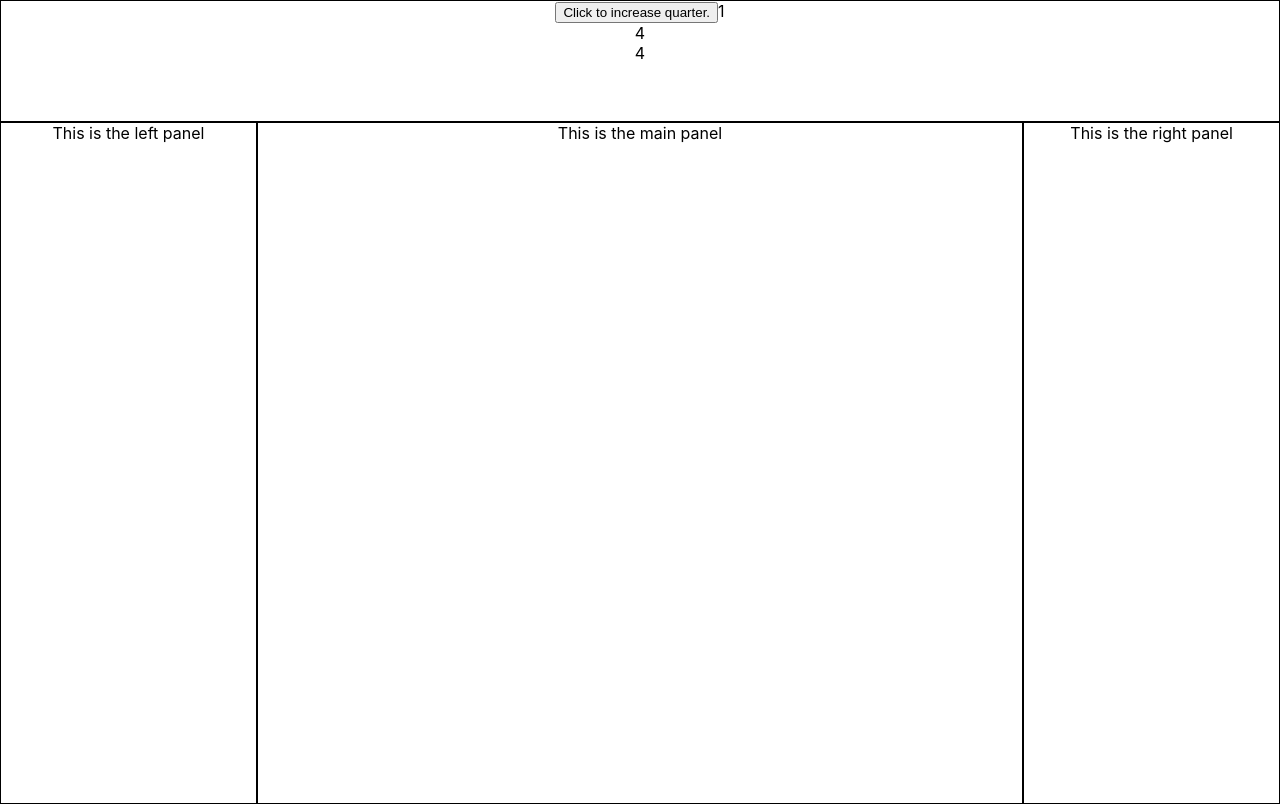
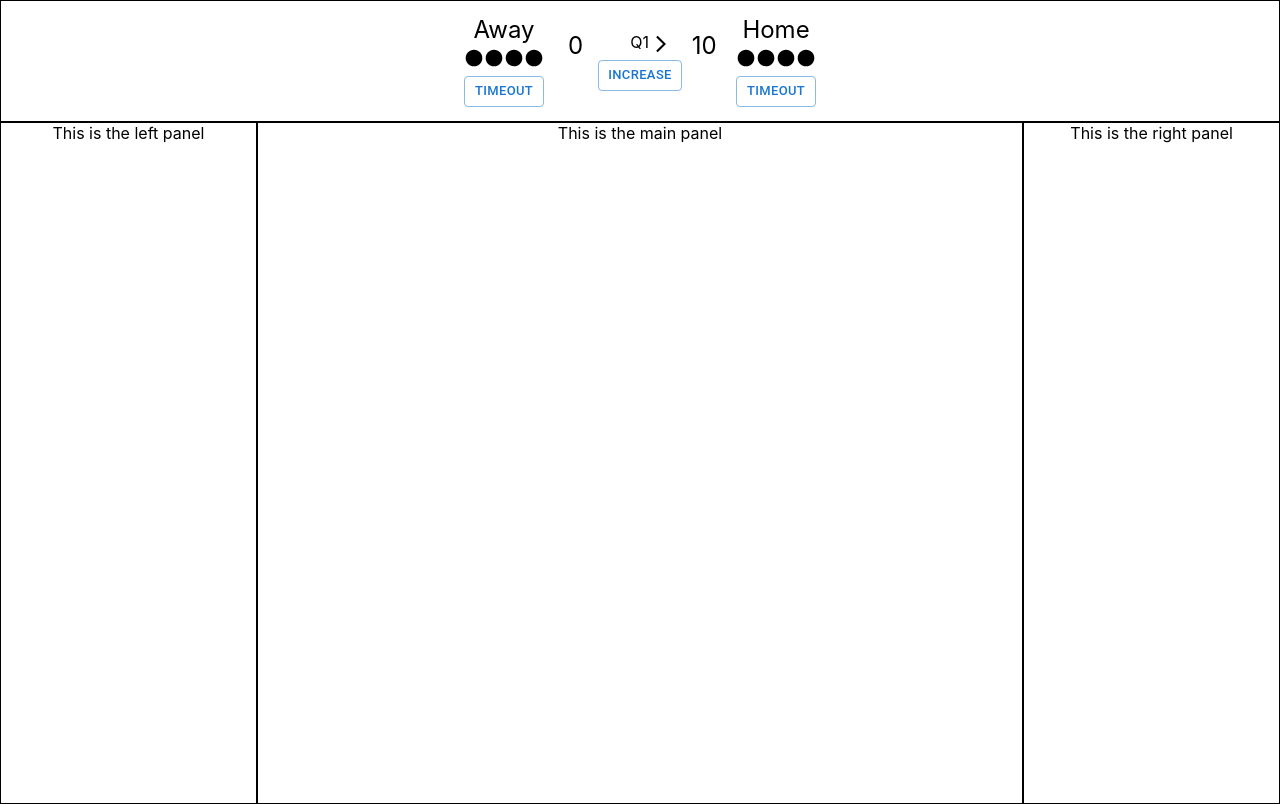
Before and after one commit to z-score-sports/data-entry-site-v2, a React (Create React App) app: page / in a window 1280 px wide. Built offline with nearby package versions, Linux system fonts and the light colour scheme.

Commit message:
top bar scoreboard almost complete

```diff
--- a/package.json
+++ b/package.json
@@ -3,6 +3,9 @@
   "version": "0.1.0",
   "private": true,
   "dependencies": {
+    "@emotion/react": "^11.10.5",
+    "@emotion/styled": "^11.10.5",
+    "@mui/icons-material": "^5.10.14",
     "@mui/material": "^5.10.14",
     "@mui/styled-engine-sc": "^5.10.14",
     "@testing-library/jest-dom": "^5.16.5",
--- /dev/null
+++ b/src/components/ScoreBoard.tsx
@@ -0,0 +1,76 @@
+import React, {useContext, useState} from 'react'
+import { observer } from "mobx-react-lite"
+import { GameStateContext } from '../App';
+import CircleIcon from '@mui/icons-material/Circle';
+import CircleOutlinedIcon from '@mui/icons-material/CircleOutlined';
+import { Button } from '@mui/material';
+import { Team } from '../state/Player';
+import ArrowBackIosNewOutlinedIcon from '@mui/icons-material/ArrowBackIosNewOutlined';
+import ArrowForwardIosOutlinedIcon from '@mui/icons-material/ArrowForwardIosOutlined';
+
+import "../css/ScoreBoard.css";
+
+interface TeamDescriptionProps {
+    name: string,
+    timeouts: number,
+    maxTimeouts: number,
+    timeoutFunction: () => any,
+}
+
+const TeamDescriptionComponent: React.FC<TeamDescriptionProps> = observer((props) => {
+    return (
+        <div className='teamdescription'>
+            <div className='teamname'>{props.name}</div>
+            <div className='timeouts'>
+                {[...Array(props.maxTimeouts)].map((e, i) => {
+                    return (
+                        <>
+                            {i < props.timeouts && <CircleIcon fontSize='small'></CircleIcon>}
+                            {i >= props.timeouts && <CircleOutlinedIcon fontSize='small'></CircleOutlinedIcon>}
+                        </>
+                    )
+                })}
+            </div>
+            <Button variant="outlined" size="small" onClick={props.timeoutFunction}>Timeout</Button>
+
+        </div>
+    )
+})
+
+function ScoreBoard() {
+
+    const gameState = useContext(GameStateContext);
+
+    return (
+        <div className='scoreboard'>
+            <div className="scoreboarddata">
+                <TeamDescriptionComponent name='Away' timeouts={gameState.awayTimeouts} maxTimeouts={4} timeoutFunction={() => {gameState.callTimeout(Team.away)}}/>
+                <div className="centerscoreboard">
+                    <div className="scoreboard__scores">
+                        <div className='score width3'>{gameState.awayRoster.pointsScored}</div>
+                        {/* // potential pos arrow */}
+                        <div className='score__center width3'>
+                            <div className="width3 leftarrow">
+                                {gameState.possessionArrow === Team.home ?
+                                    <ArrowBackIosNewOutlinedIcon fontSize='small'/> : <div/> }
+                            </div>
+                            <div className="width3 quarter">
+                                Q{gameState.quarter}
+                            </div>
+                            <div className="width3 rightarrow">
+                            {gameState.possessionArrow === Team.away ?
+                                    <ArrowForwardIosOutlinedIcon fontSize='small'/> : <div/> }
+                            </div>
+                        </div>
+                        {/* // potential pos arrow */}
+                        <div className='score width3'>{10}</div>
+                    </div>
+                    <Button variant='outlined' size='small' onClick={() => {gameState.increaseQuarter()}}>Increase</Button>
+                </div>
+                <TeamDescriptionComponent name='Home' timeouts={gameState.homeTimeouts} maxTimeouts={4} timeoutFunction={() => {gameState.callTimeout(Team.home)}}/>
+            </div>
+        </div>
+    )
+}
+
+export default observer(ScoreBoard)
--- a/src/components/panels/TopBar.tsx
+++ b/src/components/panels/TopBar.tsx
@@ -1,23 +1,18 @@
-import React, { useContext } from 'react';
+import React from 'react';
 import { observer } from "mobx-react-lite"
 import '../../App.css';
-import GameState from '../../state/GameState';
-import { GameStateContext } from '../../App';
+import '../../css/panels/TopBar.css';
+
+import ScoreBoard from '../ScoreBoard';
+
 
 function TopBar() {
 
-  const gameState = useContext(GameStateContext)
-
   return (
     <div className = 'tBar'>
-        <button onClick={() => {gameState.increaseQuarter()}}>Click to increase quarter.</button>
-      {gameState.quarter}
-      <br/>
-      {gameState.awayTimeouts}
-      <br/>
-      {gameState.homeTimeouts}
+        <ScoreBoard />
     </div>
   );
 }
 
-export default observer(TopBar);
+export default TopBar;
--- /dev/null
+++ b/src/css/ScoreBoard.css
@@ -0,0 +1,54 @@
+.teamdescription {
+    width: fit-content;
+    display: flex;
+    flex-direction: column;
+    gap: 0.25em;
+}
+
+.teamname {
+    font-size: x-large;
+    font-weight: normal;
+
+}
+
+.timeouts {
+    margin: 0;
+    padding: 0;
+}
+
+.scoreboarddata {
+    display: flex;
+    height: 100%;
+    align-items: center;
+}
+
+.centerscoreboard {
+    width: 15vw;
+}
+
+.scoreboard__scores {
+    display: flex;
+    justify-content: space-between;
+
+}
+
+.score {
+    font-size: x-large;
+    font-weight:normal;
+    display: flex;
+    justify-content: center;
+}
+
+.width3 {
+    width: 33%;
+}
+
+.score__center {
+    display: flex;
+    align-items: center;
+}
+
+.quarter {
+    margin: 0;
+    padding-bottom: .5em;
+}
--- /dev/null
+++ b/src/css/panels/TopBar.css
@@ -0,0 +1,5 @@
+.tBar{
+    display: flex;
+    justify-content: center;
+
+}
--- a/src/state/Roster.ts
+++ b/src/state/Roster.ts
@@ -47,6 +47,14 @@ class Roster {
         playerGIn.subOut();
     }
 
+    get teamFouls() : number  {
+        let totalFouls : number = 0;
+        this.players.forEach((player, playerNum) => {
+            totalFouls += player.fouls;
+        })
+        return totalFouls;
+    }
+
     get lineupString() {
         let lineupArr : Array<string> = new Array<string>();
         this.players.forEach((player, playerNumber) => {
@@ -59,6 +67,14 @@ class Roster {
         return lineupArr.toString();
     }
 
+    get pointsScored() {
+        let totalPoints : number = 0;
+        this.players.forEach((player, playerNumber) => {
+            totalPoints += player.totalPoints
+        })
+        return totalPoints;
+    }
+
 
 
 
```
Also changed, not shown: 1 other file (tests, documents, lock files or other folders).
